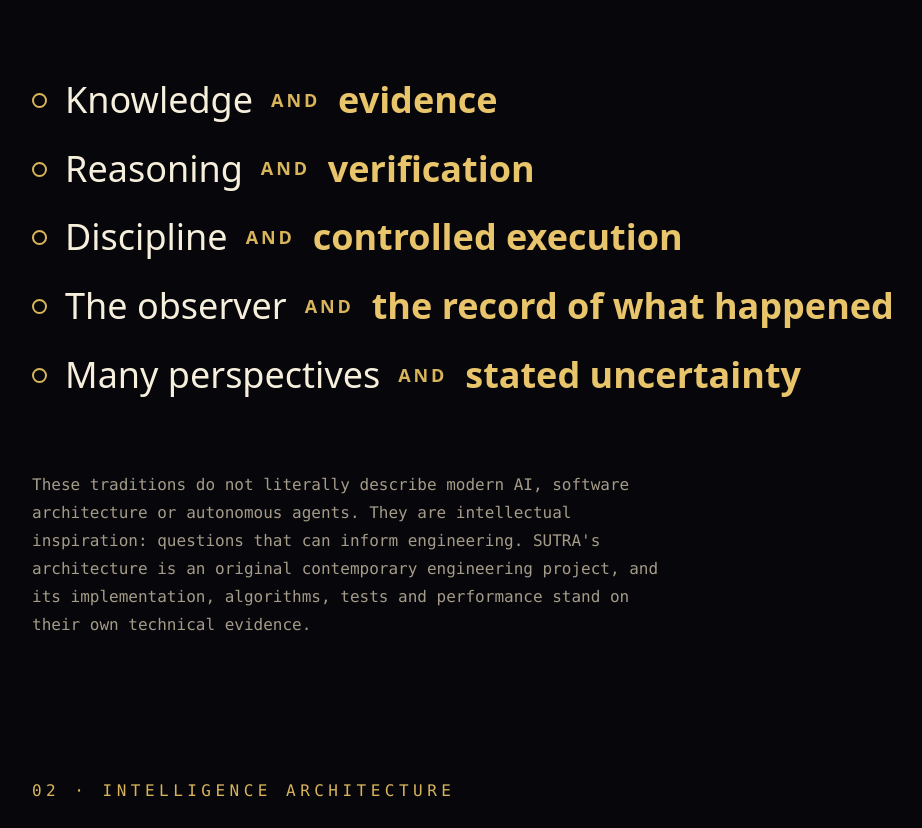
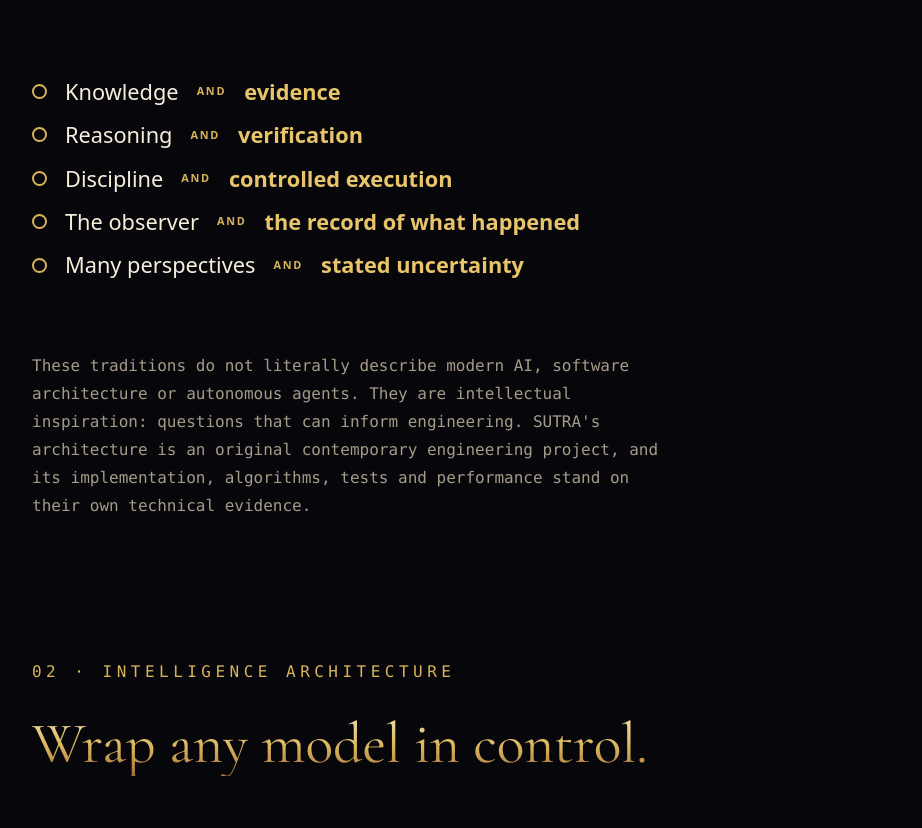
Before and after one commit to rishavm713-create/sutra-intelligence-site, a plain HTML site: page index.html in a window 1280 px wide. Shown: the part 2556-3384 px from the top of the page, without its empty margins (76-998 px from the left). Drawn offline with nearby package versions, Linux system fonts and the light colour scheme; animation ran at ten frames a second.

Commit message:
Deploy: smaller desktop pairs list
Co-Authored-By: Claude Sonnet 5.5 <noreply@anthropic.com>

```diff
--- a/index.html
+++ b/index.html
@@ -14,7 +14,7 @@
 <link rel="preconnect" href="https://fonts.googleapis.com">
 <link rel="preconnect" href="https://fonts.gstatic.com" crossorigin>
 <link href="https://fonts.googleapis.com/css2?family=Cormorant+Garamond:ital,wght@0,400;0,600;1,400&family=Noto+Serif+Devanagari:wght@400;600&display=swap" rel="stylesheet">
-<link rel="stylesheet" href="style.css?v=6">
+<link rel="stylesheet" href="style.css?v=8">
 <script>document.documentElement.classList.add('js');if((matchMedia('(hover:none)').matches||/[?&]auto/.test(location.search))&&!matchMedia('(prefers-reduced-motion: reduce)').matches)document.documentElement.classList.add('auto')</script>
 <noscript><style>#brand{position:static!important;opacity:1!important;padding:2rem 0}#brand *{opacity:1!important}#hero{height:auto!important}.rv{opacity:1!important;transform:none!important}</style></noscript>
 </head>
--- a/style.css
+++ b/style.css
@@ -159,8 +159,8 @@ footer p:not(.more){white-space:nowrap;font-size:clamp(9px,2.6vw,13px);letter-sp
 #founder blockquote p:first-child{font:500 clamp(19px,5vw,24px)/1.5 var(--sans,system-ui,-apple-system,"Segoe UI",sans-serif);color:#f6ecd0}
 #founder blockquote p:first-child strong{display:block;margin-bottom:6px}
 /* pairs: bigger, sans, upright */
-.pairs{gap:22px}
-.pairs li{font:500 clamp(22px,5.6vw,36px)/1.3 system-ui,-apple-system,"Segoe UI",sans-serif;font-style:normal;color:#f6efdc}
+.pairs{gap:14px}
+.pairs li{font:500 clamp(18px,1.7vw,23px)/1.35 system-ui,-apple-system,"Segoe UI",sans-serif;font-style:normal;color:#f6efdc}
 .pairs em{font-size:.5em;font-style:normal;font-weight:700;letter-spacing:.16em;text-transform:uppercase;color:#d8b45a}
 .pairs span:last-child{color:#e8c46a;font-weight:600}
 #founder blockquote p{font-size:clamp(19px,4.8vw,23px)}
```
